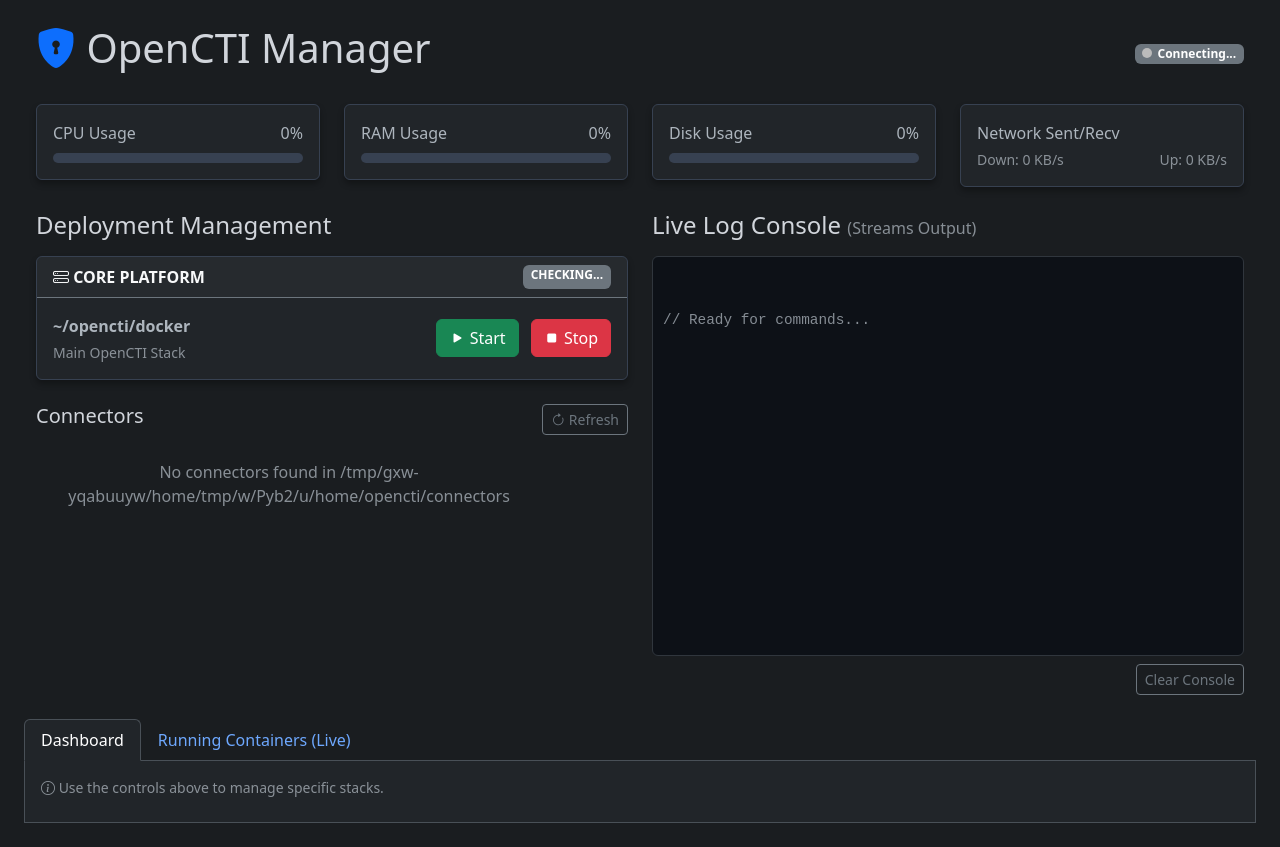
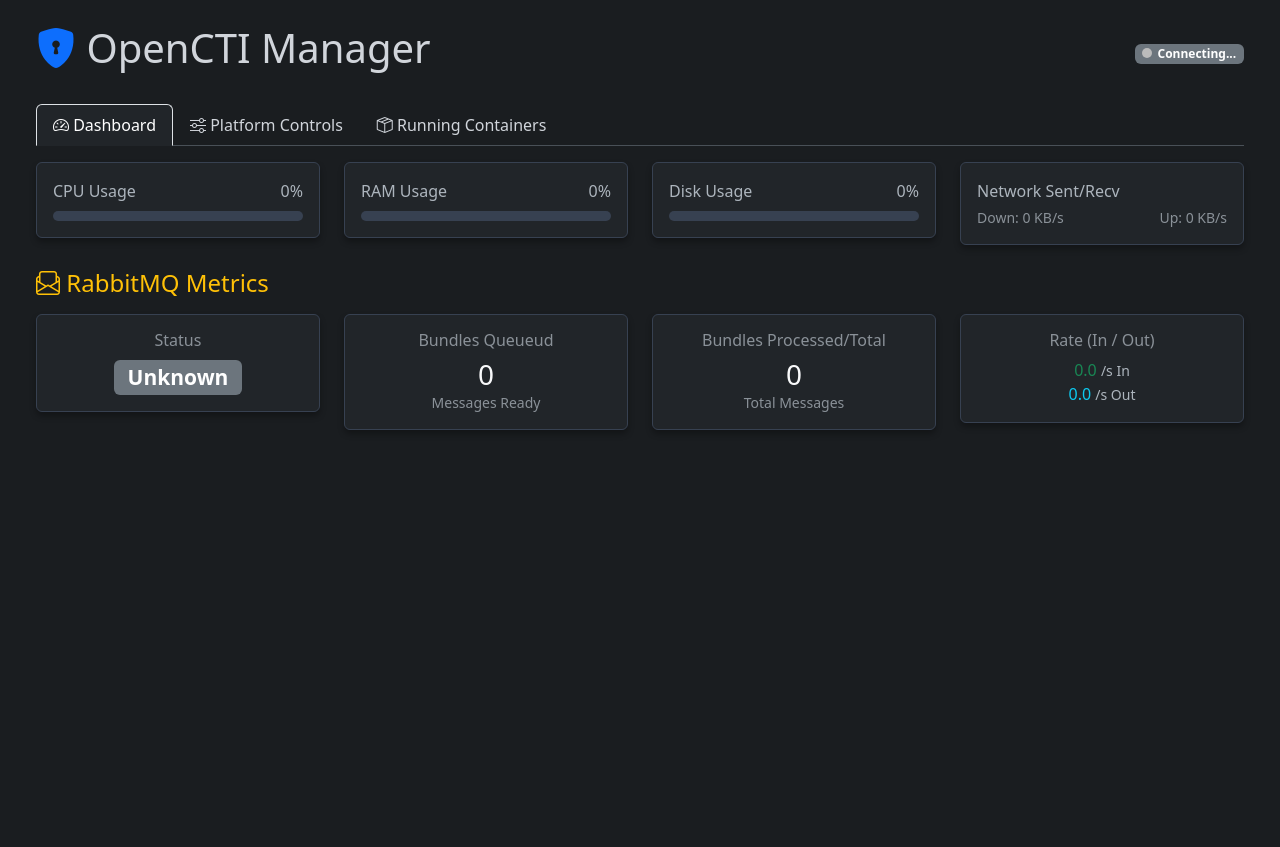
Before and after one commit to pranav-r13/docker_manager, a Flask app: page / in a window 1280 px wide. After the commit the page ends 430 px from the top, so only its background shows below. Run offline with Flask 3, Linux system fonts and the light colour scheme; some libraries are stand-ins or nearby versions.

Commit message:
rabbitmq monitoring

```diff
--- a/app.py
+++ b/app.py
@@ -7,10 +7,16 @@
 from flask import Flask, render_template, request
 from flask_socketio import SocketIO, emit
 
+import requests
+
 # Configuration
 app = Flask(__name__)
 # Enable cors_allowed_origins='*' for development flexibility
 socketio = SocketIO(app, cors_allowed_origins='*')
+
+# RabbitMQ Defaults
+RABBITMQ_URL = "http://192.168.0.205:15672/api/overview"
+RABBITMQ_AUTH = ('admin', 'Admin@123')
 
 # Global background thread control
 monitor_thread = None
@@ -47,6 +53,28 @@
         print(f"Error getting system stats: {e}")
         return {'cpu':0, 'ram':0, 'disk':0, 'net_in':0, 'net_out':0}
 
+def get_rabbitmq_stats():
+    """Fetches metrics from RabbitMQ Management API."""
+    try:
+        # /api/overview gives cluster-wide message rates and total queue stats
+        resp = requests.get(RABBITMQ_URL, auth=RABBITMQ_AUTH, timeout=2)
+        if resp.status_code == 200:
+            data = resp.json()
+            queue_totals = data.get('queue_totals', {})
+            message_stats = data.get('message_stats', {})
+
+            return {
+                'status': 'online',
+                'messages_ready': queue_totals.get('messages_ready', 0),
+                'messages_unacknowledged': queue_totals.get('messages_unacknowledged', 0),
+                'messages_total': queue_totals.get('messages', 0),
+                'publish_rate': message_stats.get('publish_details', {}).get('rate', 0.0),
+                'deliver_rate': message_stats.get('deliver_get_details', {}).get('rate', 0.0)
+            }
+        else:
+            return {'status': 'error', 'code': resp.status_code}
+    except Exception as e:
+        return {'status': 'offline', 'error': str(e)}
 
 def check_docker_status(cwd):
     """
@@ -129,6 +157,8 @@
         # 1. System Stats (Every 2s)
         try:
             stats = get_system_stats()
+            # Append RabbitMQ stats to system stats
+            stats['rabbitmq'] = get_rabbitmq_stats()
             socketio.emit('system_stats', stats)
         except Exception as e:
             print(f"Stats Error: {e}")
--- a/requirements.txt
+++ b/requirements.txt
@@ -1,3 +1,4 @@
 Flask==3.0.0
 Flask-SocketIO==5.3.6
 psutil==5.9.6
+requests==2.31.0
--- a/templates/index.html
+++ b/templates/index.html
@@ -51,22 +51,22 @@
             background-color: #da3633;
         }
 
-        /* Custom scrollbar for terminal */
-        .terminal-window::-webkit-scrollbar {
-            width: 10px;
-        }
-
-        .terminal-window::-webkit-scrollbar-track {
-            background: #0d1117;
-        }
-
-        .terminal-window::-webkit-scrollbar-thumb {
-            background: #30363d;
-            border-radius: 5px;
+        .status-warning {
+            background-color: #dbab09;
         }
 
         .progress {
             background-color: #374151;
+        }
+
+        .nav-tabs .nav-link {
+            color: #d1d5db;
+        }
+
+        .nav-tabs .nav-link.active {
+            background-color: #212529;
+            color: #fff;
+            border-color: #dee2e6 #dee2e6 #212529;
         }
     </style>
 </head>
@@ -83,13 +83,36 @@
             </div>
         </div>
 
+        <!-- Main Navigation Tabs -->
+        <ul class="nav nav-tabs mb-3" id="mainTab" role="tablist">
+            <li class="nav-item" role="presentation">
+                <button class="nav-link active" id="dashboard-tab" data-bs-toggle="tab" data-bs-target="#dashboard-pane"
+                    type="button" role="tab" aria-selected="true"><i class="bi bi-speedometer2"></i> Dashboard</button>
+            </li>
+            <li class="nav-item" role="presentation">
+                <button class="nav-link" id="controls-tab" data-bs-toggle="tab" data-bs-target="#controls-pane"
+                    type="button" role="tab" aria-selected="false"><i class="bi bi-sliders"></i> Platform
+                    Controls</button>
+            </li>
+            <li class="nav-item" role="presentation">
+                <button class="nav-link" id="containers-tab" data-bs-toggle="tab" data-bs-target="#containers-pane"
+                    type="button" role="tab" aria-selected="false"><i class="bi bi-box-seam"></i> Running
+                    Containers</button>
+            </li>
+        </ul>
+
+        <div class="tab-content" id="mainTabContent">
+
+            <!-- DASHBOARD TAB -->
+            <div class="tab-pane fade show active" id="dashboard-pane" role="tabpanel">
                 <!-- System Stats -->
                 <div class="row mb-4">
                     <div class="col-md-3">
                         <div class="card p-3">
                             <label>CPU Usage <span id="cpu-val" class="float-end">0%</span></label>
                             <div class="progress mt-2" style="height: 10px;">
-                        <div id="cpu-bar" class="progress-bar bg-danger" role="progressbar" style="width: 0%"></div>
+                                <div id="cpu-bar" class="progress-bar bg-danger" role="progressbar" style="width: 0%">
+                                </div>
                             </div>
                         </div>
                     </div>
@@ -97,7 +120,8 @@
                         <div class="card p-3">
                             <label>RAM Usage <span id="ram-val" class="float-end">0%</span></label>
                             <div class="progress mt-2" style="height: 10px;">
-                        <div id="ram-bar" class="progress-bar bg-warning" role="progressbar" style="width: 0%"></div>
+                                <div id="ram-bar" class="progress-bar bg-warning" role="progressbar" style="width: 0%">
+                                </div>
                             </div>
                         </div>
                     </div>
@@ -105,7 +129,8 @@
                         <div class="card p-3">
                             <label>Disk Usage <span id="disk-val" class="float-end">0%</span></label>
                             <div class="progress mt-2" style="height: 10px;">
-                        <div id="disk-bar" class="progress-bar bg-info" role="progressbar" style="width: 0%"></div>
+                                <div id="disk-bar" class="progress-bar bg-info" role="progressbar" style="width: 0%">
+                                </div>
                             </div>
                         </div>
                     </div>
@@ -120,6 +145,43 @@
                     </div>
                 </div>
 
+                <!-- RabbitMQ Stats -->
+                <h4 class="mb-3 text-warning"><i class="bi bi-envelope-paper"></i> RabbitMQ Metrics</h4>
+                <div class="row mb-4">
+                    <div class="col-md-3">
+                        <div class="card p-3 text-center">
+                            <h6 class="text-muted mb-2">Status</h6>
+                            <h3 id="mq-status" class="mb-0"><span class="badge bg-secondary">Unknown</span></h3>
+                        </div>
+                    </div>
+                    <div class="col-md-3">
+                        <div class="card p-3 text-center">
+                            <h6 class="text-muted mb-2">Bundles Queueud</h6>
+                            <h3 id="mq-queued" class="text-light mb-0">0</h3>
+                            <small class="text-muted">Messages Ready</small>
+                        </div>
+                    </div>
+                    <div class="col-md-3">
+                        <div class="card p-3 text-center">
+                            <h6 class="text-muted mb-2">Bundles Processed/Total</h6>
+                            <h3 id="mq-total" class="text-light mb-0">0</h3>
+                            <small class="text-muted">Total Messages</small>
+                        </div>
+                    </div>
+                    <div class="col-md-3">
+                        <div class="card p-3 text-center">
+                            <h6 class="text-muted mb-2">Rate (In / Out)</h6>
+                            <div class="mb-0">
+                                <div><span class="text-success" id="mq-rate-in">0.0</span> <small>/s In</small></div>
+                                <div><span class="text-info" id="mq-rate-out">0.0</span> <small>/s Out</small></div>
+                            </div>
+                        </div>
+                    </div>
+                </div>
+            </div>
+
+            <!-- CONTROLS TAB -->
+            <div class="tab-pane fade" id="controls-pane" role="tabpanel">
                 <div class="row">
                     <!-- Control Panel -->
                     <div class="col-md-6">
@@ -150,7 +212,6 @@
                         <h5 class="mt-4 mb-3">Connectors <button class="btn btn-sm btn-outline-secondary float-end"
                                 onclick="location.reload()"><i class="bi bi-arrow-clockwise"></i> Refresh</button></h5>
                         <div class="row g-3" id="connectors-list">
-                    <!-- Connectors will be loaded here by backend -->
                             {% for connector in connectors %}
                             <div class="col-12">
                                 <div class="card border-secondary">
@@ -171,46 +232,30 @@
                                 </div>
                             </div>
                             {% else %}
-                    <div class="col-12 text-center text-muted p-3">No connectors found in {{ connectors_dir_display }}
-                    </div>
+                            <div class="col-12 text-center text-muted p-3">No connectors found in {{
+                                connectors_dir_display }}</div>
                             {% endfor %}
                         </div>
                     </div>
 
-            <!-- Terminal Output -->
+                    <!-- Terminal Output (Shared for Controls) -->
                     <div class="col-md-6">
-                <h4 class="mb-3">Live Log Console <small class="text-muted fs-6 fw-normal">(Streams Output)</small></h4>
+                        <h4 class="mb-3">Live Log Console <small class="text-muted fs-6 fw-normal">(Streams
+                                Output)</small></h4>
                         <div id="terminal" class="terminal-window">
                             <div class="text-muted">// Ready for commands...</div>
                         </div>
                         <div class="mt-2 text-end">
-                    <button class="btn btn-sm btn-outline-secondary" onclick="clearTerminal()">Clear Console</button>
-                </div>
+                            <button class="btn btn-sm btn-outline-secondary" onclick="clearTerminal()">Clear
+                                Console</button>
                         </div>
                     </div>
                 </div>
             </div>
 
-    <!-- Running Containers Tab / Section -->
-    <div class="row mt-4">
-        <div class="col-12">
-            <ul class="nav nav-tabs" id="myTab" role="tablist">
-                <li class="nav-item" role="presentation">
-                    <button class="nav-link active" id="dashboard-tab" data-bs-toggle="tab"
-                        data-bs-target="#dashboard-pane" type="button" role="tab"
-                        aria-selected="true">Dashboard</button>
-                </li>
-                <li class="nav-item" role="presentation">
-                    <button class="nav-link" id="containers-tab" data-bs-toggle="tab" data-bs-target="#containers-pane"
-                        type="button" role="tab" aria-selected="false">Running Containers (Live)</button>
-                </li>
-            </ul>
-            <div class="tab-content border border-top-0 p-3 bg-dark" id="myTabContent">
-                <div class="tab-pane fade show active" id="dashboard-pane" role="tabpanel">
-                    <div class="text-muted small mb-2"><i class="bi bi-info-circle"></i> Use the controls above to
-                        manage specific stacks.</div>
-                </div>
+            <!-- RUNNING CONTAINERS TAB -->
             <div class="tab-pane fade" id="containers-pane" role="tabpanel">
+                <h4 class="mb-3">Live Container List</h4>
                 <div class="table-responsive">
                     <table class="table table-dark table-hover table-sm">
                         <thead>
@@ -232,8 +277,7 @@
             </div>
         </div>
     </div>
-    </div>
-    </div>
+
     <!-- Socket.io -->
     <script src="https://cdnjs.cloudflare.com/ajax/libs/socket.io/4.7.2/socket.io.min.js"></script>
     <script>
@@ -259,7 +303,7 @@
             logToTerminal('System: Connection lost.');
         });
 
-        // System Stats Update
+        // System Stats Update (Includes RabbitMQ)
         socket.on('system_stats', (data) => {
             // CPU
             document.getElementById('cpu-val').innerText = data.cpu + '%';
@@ -276,11 +320,26 @@
             // Net
             document.getElementById('net-in').innerText = data.net_in.toFixed(1);
             document.getElementById('net-out').innerText = data.net_out.toFixed(1);
+
+            // RabbitMQ
+            if (data.rabbitmq) {
+                const mq = data.rabbitmq;
+                const mqStatusEl = document.getElementById('mq-status');
+
+                if (mq.status === 'online') {
+                    mqStatusEl.innerHTML = '<span class="badge bg-success">Online</span>';
+                    document.getElementById('mq-queued').innerText = mq.messages_ready.toLocaleString();
+                    document.getElementById('mq-total').innerText = mq.messages_total.toLocaleString();
+                    document.getElementById('mq-rate-in').innerText = mq.publish_rate.toFixed(1);
+                    document.getElementById('mq-rate-out').innerText = mq.deliver_rate.toFixed(1);
+                } else {
+                    mqStatusEl.innerHTML = `<span class="badge bg-danger">Offline (${mq.error || 'Err'})</span>`;
+                }
+            }
         });
 
-        // Container Status Update
+        // Container Status Update (Badges in Controls Tab)
         socket.on('status_update', (data) => {
-            // data: { 'core': 'running'|'stopped', 'connector_X': 'running'|'stopped' }
             for (const [key, status] of Object.entries(data)) {
                 const el = document.getElementById(`status-${key}`);
                 if (el) {
@@ -294,7 +353,6 @@
                 }
             }
         });
-
 
         // Running Containers List Update
         socket.on('container_list', (data) => {
```
Lines whose indentation alone changed are shown as unchanged.
